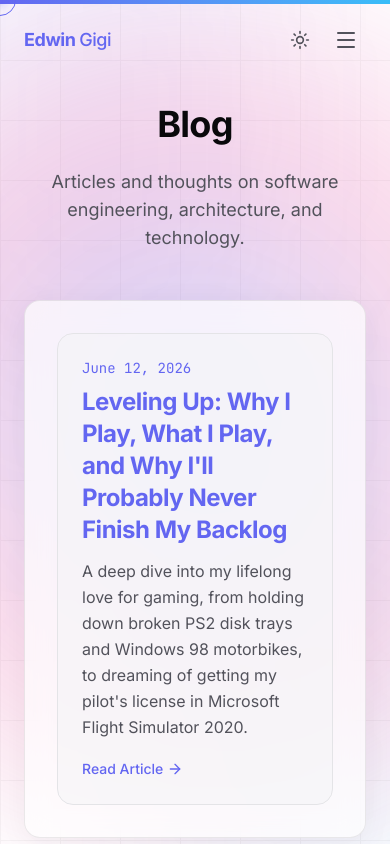
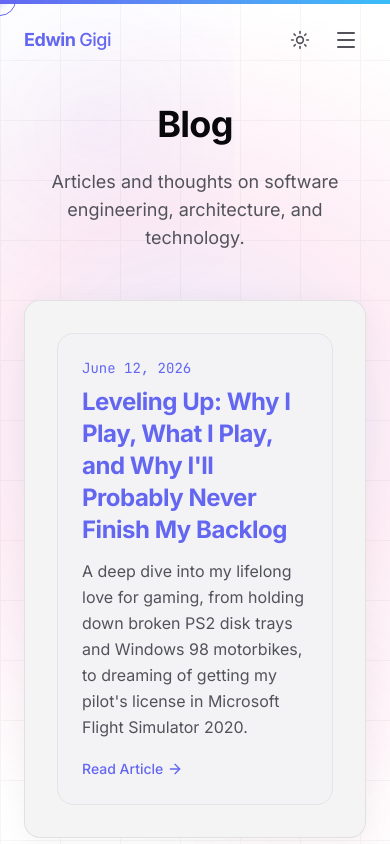
Before and after one commit to EdwinGigi/EdwinGigi.github.io, a React (Vite) app in the folder frontend/: page /blog in a window 390 px wide. Shown: the top 844 px of the page. Built offline with nearby package versions, Linux system fonts and the light colour scheme.

Commit message:
perf: completely overhaul iOS mobile GPU performance to stop memory crashes

```diff
--- a/frontend/src/components/InteractiveBackground.jsx
+++ b/frontend/src/components/InteractiveBackground.jsx
@@ -27,10 +27,18 @@ export default function InteractiveBackground() {
 
   const isDark = theme === 'dark'
 
-  // Create a stunning multi-color gradient
+  // Create a stunning multi-color gradient WITHOUT using expensive CSS blur filters
   const glowColor = isDark
-    ? 'radial-gradient(circle at center, rgba(0,240,255,0.15) 0%, rgba(255,0,170,0.1) 40%, transparent 70%)'
-    : 'radial-gradient(circle at center, rgba(99,102,241,0.25) 0%, rgba(236,72,153,0.2) 40%, transparent 70%)'
+    ? 'radial-gradient(circle at center, rgba(0,240,255,0.12) 0%, rgba(255,0,170,0.08) 30%, transparent 60%)'
+    : 'radial-gradient(circle at center, rgba(99,102,241,0.15) 0%, rgba(236,72,153,0.1) 30%, transparent 60%)'
+
+  const primaryGlow = isDark
+    ? 'radial-gradient(circle, rgba(0,240,255,0.08) 0%, transparent 60%)'
+    : 'radial-gradient(circle, rgba(99,102,241,0.1) 0%, transparent 60%)'
+
+  const accentGlow = isDark
+    ? 'radial-gradient(circle, rgba(255,0,170,0.08) 0%, transparent 60%)'
+    : 'radial-gradient(circle, rgba(236,72,153,0.1) 0%, transparent 60%)'
 
   return (
     <div className="fixed inset-0 overflow-hidden pointer-events-none transition-colors duration-500">
@@ -47,11 +55,11 @@ export default function InteractiveBackground() {
         }}
       />
 
-      {/* Static ambient corner glows */}
-      <div className="absolute -top-[20%] -left-[10%] w-[70%] h-[70%] rounded-full blur-[120px] bg-primary/20 dark:bg-primary/10 animate-pulse" style={{ animationDuration: '10s' }} />
-      <div className="absolute -bottom-[20%] -right-[10%] w-[60%] h-[60%] rounded-full blur-[120px] bg-accent/20 dark:bg-accent/10 animate-pulse" style={{ animationDuration: '12s' }} />
+      {/* Static ambient corner glows (Optimized: No blur filter) */}
+      <div className="absolute -top-[20%] -left-[10%] w-[70%] h-[70%] animate-pulse" style={{ animationDuration: '10s', background: primaryGlow }} />
+      <div className="absolute -bottom-[20%] -right-[10%] w-[60%] h-[60%] animate-pulse" style={{ animationDuration: '12s', background: accentGlow }} />
 
-      {/* Mouse tracking orb */}
+      {/* Mouse tracking orb (Optimized: No blur filter) */}
       <motion.div
         className="absolute rounded-full"
         style={{
@@ -62,7 +70,6 @@ export default function InteractiveBackground() {
           x: springX,
           y: springY,
           background: glowColor,
-          filter: 'blur(40px)',
           willChange: 'transform',
         }}
       />
--- a/frontend/src/components/MatrixBackground.jsx
+++ b/frontend/src/components/MatrixBackground.jsx
@@ -53,9 +53,11 @@ export default function MatrixBackground() {
     document.addEventListener('mouseleave', handleMouseLeave)
 
     const draw = () => {
-      // Semi-transparent background to create trail effect
-      ctx.fillStyle = theme === 'dark' ? 'rgba(9, 9, 11, 0.1)' : 'rgba(255, 255, 255, 0.1)'
+      // Fade out existing drawings to create trail effect without using mix-blend-mode
+      ctx.globalCompositeOperation = 'destination-out'
+      ctx.fillStyle = 'rgba(0, 0, 0, 0.15)'
       ctx.fillRect(0, 0, canvas.width, canvas.height)
+      ctx.globalCompositeOperation = 'source-over'
 
       ctx.font = `${fontSize}px monospace`
 
@@ -117,7 +119,7 @@ export default function MatrixBackground() {
   return (
     <canvas
       ref={canvasRef}
-      className={`fixed inset-0 z-0 h-full w-full opacity-60 ${theme === 'dark' ? 'mix-blend-screen' : 'mix-blend-multiply'}`}
+      className="fixed inset-0 z-0 h-full w-full opacity-70"
       style={{ pointerEvents: 'none' }}
     />
   )
--- a/frontend/src/index.css
+++ b/frontend/src/index.css
@@ -156,15 +156,26 @@ a:not(button a):not(.group\/link a):hover {
   Used carefully to provide depth without overwhelming the design.
 */
 .glass-panel {
-  background-color: var(--glass-bg);
-  backdrop-filter: blur(12px);
-  -webkit-backdrop-filter: blur(12px);
+  /* Solid fallback for mobile to prevent GPU memory crashes */
+  background-color: var(--surface);
   border: 1px solid var(--glass-border);
   box-shadow: 0 4px 30px rgba(0, 0, 0, 0.05);
 }
 
 .glass-panel-hover:hover {
-  background-color: var(--glass-hover-bg);
+  background-color: var(--surface-hover);
+}
+
+@media (min-width: 768px) {
+  .glass-panel {
+    background-color: var(--glass-bg);
+    backdrop-filter: blur(12px);
+    -webkit-backdrop-filter: blur(12px);
+  }
+
+  .glass-panel-hover:hover {
+    background-color: var(--glass-hover-bg);
+  }
 }
 
 /* Subtle background orb for hero sections */
```
